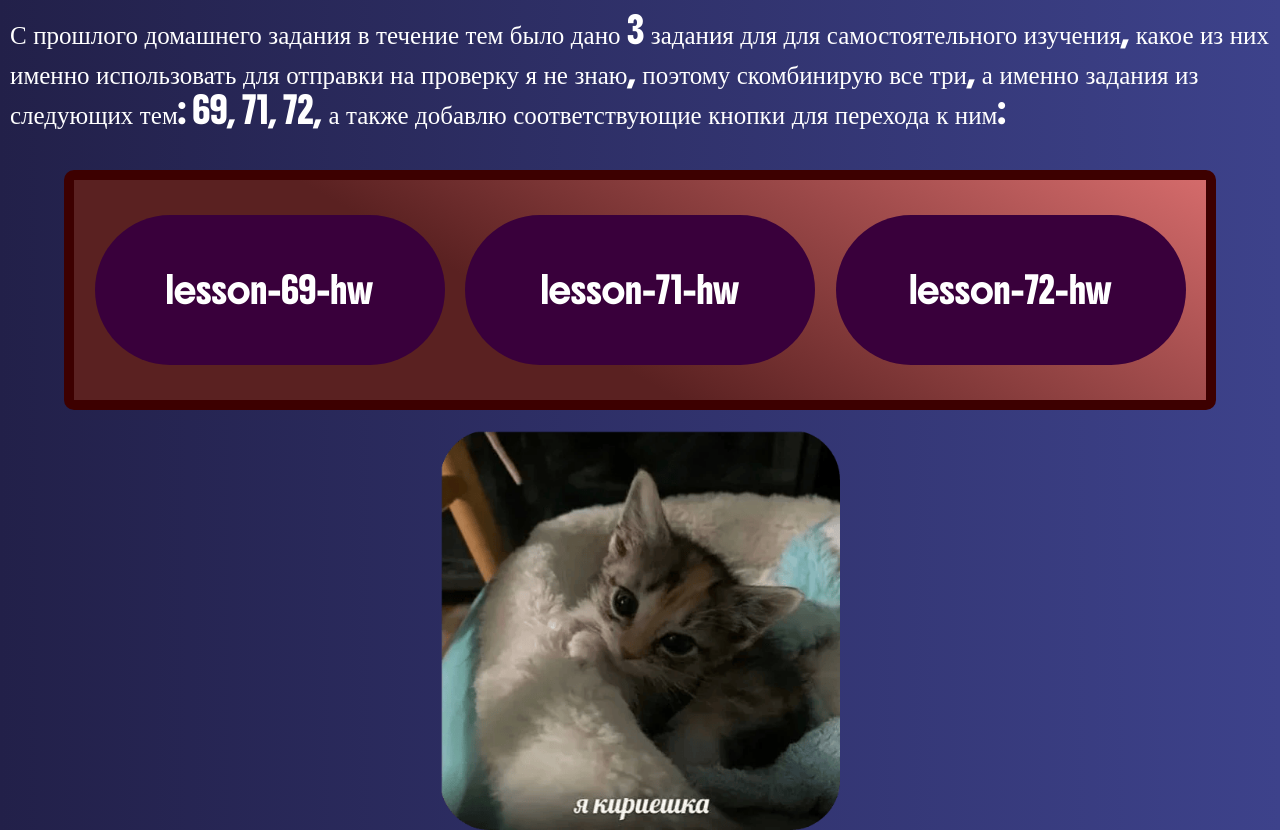
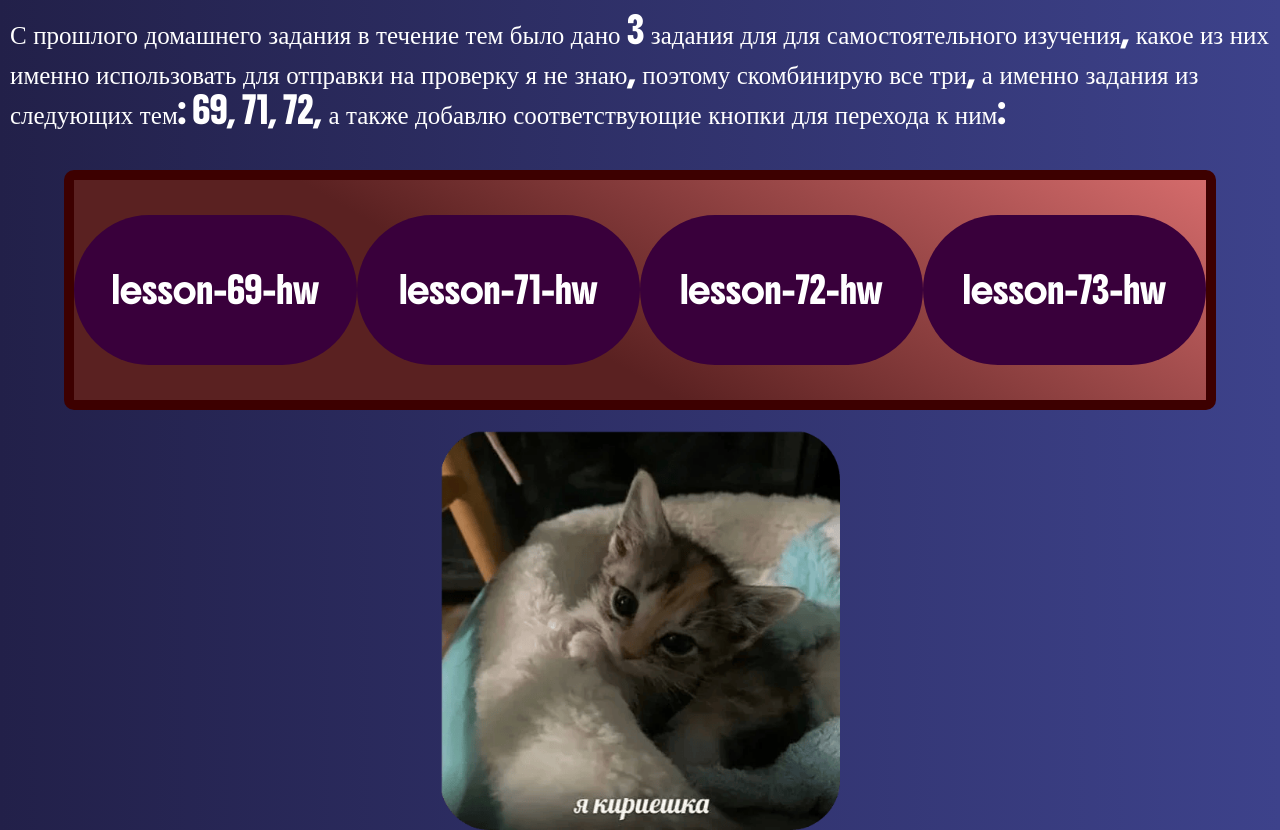
Before and after one commit to aaAndrewr/homework, a plain HTML site: page module-2-hw/hw-8/index.html in a window 1280 px wide. Drawn offline with Linux system fonts and the light colour scheme.

Commit message:
Update index.html

```diff
--- a/module-2-hw/hw-8/index.html
+++ b/module-2-hw/hw-8/index.html
@@ -24,6 +24,7 @@
             <button class="button"><a href="./lesson-69-hw/index.html">lesson-69-hw</a></button>
             <button class="button"><a href="./lesson-71-hw/index.html">lesson-71-hw</a></button>
             <button class="button"><a href="./lesson-72-hw/index.html">lesson-72-hw</a></button>
+            <button class="button"><a href="./lesson-73-hw/index.html">lesson-73-hw</a></button>
         </div>
         <img class="kirieshka" src="./img/kirieshka.png" alt="kirieshka">
     </div>
```
